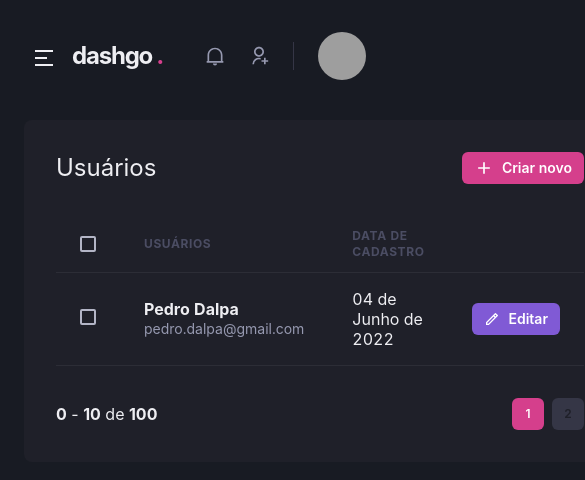
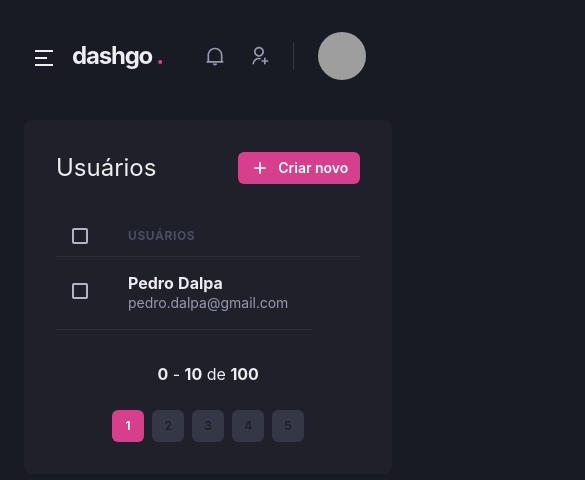
Before and after one commit to PedroDalpa/Ignite-React-DashGo, a Next.js app: page /users in a window 390 px wide. Shown: the top 480 px of the page, 585 px wide, since content can reach past the window. Built offline with nearby package versions, Linux system fonts and the light colour scheme; grey boxes are pictures that could not be loaded.

Commit message:
make list users responsive

```diff
--- a/src/components/Pagination/Index.tsx
+++ b/src/components/Pagination/Index.tsx
@@ -1,13 +1,14 @@
-import { Box, HStack } from '@chakra-ui/react';
+import { Box, HStack, Stack } from '@chakra-ui/react';
 import { PaginationButton } from './PaginationButton';
 
 export function Pagination() {
   return (
-    <HStack
+    <Stack
       spacing='6'
       mt='8'
       justifyContent='space-between'
       align='center'
+      direction={['column', 'row']}
     >
       <Box>
         <strong>0</strong> - <strong>10</strong> de <strong>100</strong>
@@ -15,8 +16,11 @@
       <HStack spacing='2'>
         <PaginationButton number={1} isCurrent={true} />
         <PaginationButton number={2} />
+        <PaginationButton number={3} />
+        <PaginationButton number={4} />
+        <PaginationButton number={5} />
       </HStack>
-    </HStack>
+    </Stack>
   )
 
 }
--- a/src/pages/users/index.tsx
+++ b/src/pages/users/index.tsx
@@ -1,10 +1,14 @@
-import { Box, Button, Checkbox, Flex, Heading, Icon, Table, Tbody, Td, Text, Th, Thead, Tr } from '@chakra-ui/react';
+import { Box, Button, Checkbox, Flex, Heading, Icon, Table, Tbody, Td, Text, Th, Thead, Tr, useBreakpointValue } from '@chakra-ui/react';
 import { RiAddLine, RiPencilLine } from 'react-icons/ri';
 import { Header } from '../../components/Header/Index';
 import { Pagination } from '../../components/Pagination/Index';
 import { Sidebar } from '../../components/Sidebar/Index';
 
 export default function UserList() {
+  const isWideVersion = useBreakpointValue({
+    base: false,
+    lg: true
+  });
   return (
     <Box>
       <Header />
@@ -31,21 +35,23 @@
           <Table colorScheme='whiteAlpha'>
             <Thead>
               <Tr>
-                <Th px='6' color='gray.300' width='8'>
+                <Th px={['4', '4', '6']} color='gray.300' width='8'>
                   <Checkbox colorScheme='pink' />
                 </Th>
                 <Th>
                   Usuários
                 </Th>
+                {isWideVersion &&
                   <Th>
                     Data de cadastro
                   </Th>
+                }
                 <Th width='8'></Th>
               </Tr>
             </Thead>
             <Tbody>
               <Tr>
-                <Td px='6'>
+                <Td px={['4', '4', '6']}>
                   <Checkbox colorScheme='pink' />
                 </Td>
                 <Td>
@@ -54,10 +60,13 @@
                     <Text fontSize='sm' color='gray.300'>pedro.dalpa@gmail.com</Text>
                   </Box>
                 </Td>
+                {isWideVersion &&
                   <Td>
                     04 de Junho de 2022
                   </Td>
+                }
 
+                {isWideVersion &&
                   <Td>
                     <Button
                       as='a'
@@ -69,6 +78,7 @@
                       Editar
                     </Button>
                   </Td>
+                }
               </Tr>
             </Tbody>
           </Table>
```
Lines whose indentation alone changed are shown as unchanged.
